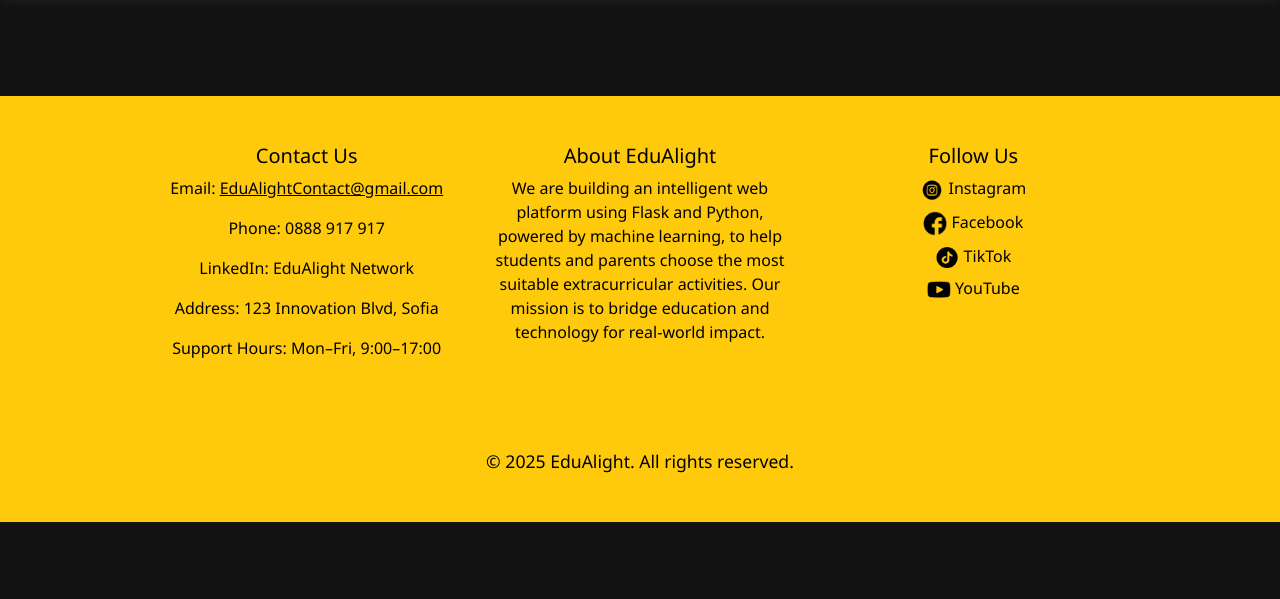
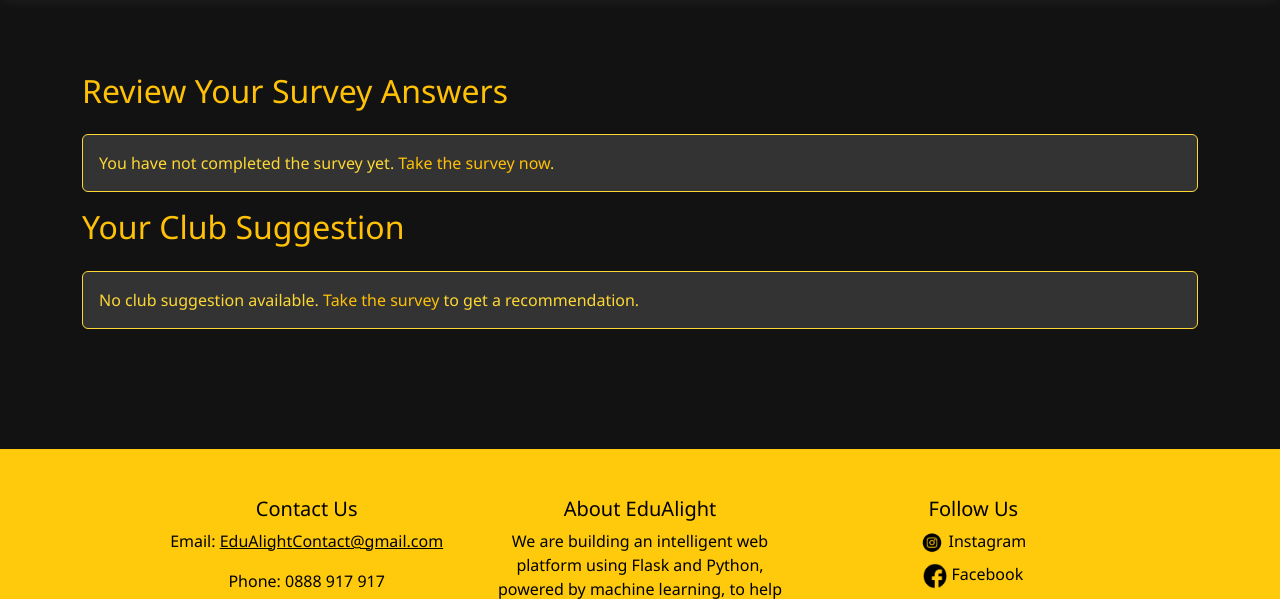
Before and after one commit to codingburgas/2425-11-g-pp-student-practices-assignment-team8, a Flask app: page /services in a window 1280 px wide. Shown: the part 72-671 px from the top of the page. Run offline with Flask 3, Linux system fonts and the light colour scheme; some libraries are stand-ins or nearby versions.

Commit message:
Refactor club join button and update session handling for survey answers which closes #29 and #30

```diff
--- a/src/main/routes.py
+++ b/src/main/routes.py
@@ -94,6 +94,9 @@ def poll():
             'enjoy_math': request.form.get('enjoy_math', 'false')
         }
 
+        # Store survey answers in session for review in services page
+        session['last_survey_answers'] = survey_data
+
         # Convert survey data to feature vector
         features = survey_to_features(survey_data)
 
@@ -113,7 +116,9 @@ def poll():
 
 @main_bp.route('/services')
 def services():
-    return render_template("base.html", current_user=current_user)
+    survey_answers = session.get('last_survey_answers')
+    recommended_club = session.get('recommended_club')
+    return render_template("services.html", current_user=current_user, survey_answers=survey_answers, recommended_club=recommended_club)
 
 @main_bp.route('/profile')
 def profile():
--- /dev/null
+++ b/src/main/templates/services.html
@@ -0,0 +1,44 @@
+{% extends "base.html" %}
+{% block title %}Services - Review Your Survey & Suggestions{% endblock %}
+
+{% block content %}
+<div class="container my-5">
+    <h2 class="mb-4 text-warning">Review Your Survey Answers</h2>
+    {% if survey_answers %}
+        <div class="card bg-dark text-warning mb-4 p-4">
+            <h5>Your Last Survey Responses:</h5>
+            <ul class="list-group list-group-flush">
+                <li class="list-group-item bg-dark text-warning">Enjoy Activities: <strong>{{ survey_answers.enjoy_activities|capitalize }}</strong></li>
+                <li class="list-group-item bg-dark text-warning">Enjoy Sports: <strong>{{ survey_answers.enjoy_sports|capitalize }}</strong></li>
+                <li class="list-group-item bg-dark text-warning">Enjoy Art: <strong>{{ survey_answers.enjoy_art|capitalize }}</strong></li>
+                <li class="list-group-item bg-dark text-warning">Enjoy Science: <strong>{{ survey_answers.enjoy_science|capitalize }}</strong></li>
+                <li class="list-group-item bg-dark text-warning">Enjoy Clubs: <strong>{{ survey_answers.enjoy_clubs|capitalize }}</strong></li>
+                <li class="list-group-item bg-dark text-warning">Enjoy Field Trips: <strong>{{ survey_answers.enjoy_fieldtrips|capitalize }}</strong></li>
+                <li class="list-group-item bg-dark text-warning">Overall Satisfied: <strong>{{ survey_answers.overall_satisfied|capitalize }}</strong></li>
+                <li class="list-group-item bg-dark text-warning">More Resources: <strong>{{ survey_answers.more_resources|capitalize }}</strong></li>
+                <li class="list-group-item bg-dark text-warning">Recommend: <strong>{{ survey_answers.recommend|capitalize }}</strong></li>
+                <li class="list-group-item bg-dark text-warning">Enjoy Math: <strong>{{ survey_answers.enjoy_math|capitalize }}</strong></li>
+            </ul>
+        </div>
+    {% else %}
+        <div class="alert alert-warning">You have not completed the survey yet. <a href="{{ url_for('main_bp.poll') }}" class="text-warning">Take the survey now</a>.</div>
+    {% endif %}
+
+    <h2 class="mb-4 text-warning">Your Club Suggestion</h2>
+    {% if recommended_club %}
+        <div class="card bg-black text-warning p-4 mb-4">
+            <div class="d-flex align-items-center">
+                <img src="{{ url_for('static', filename='images/' + recommended_club.image) }}" alt="{{ recommended_club.name }}" style="width:120px; height:90px; object-fit:cover; border-radius:10px; border:2px solid #ffc107; margin-right:20px;">
+                <div>
+                    <h4 class="mb-1">{{ recommended_club.name }}</h4>
+                    <p class="mb-1">👨‍🏫 Teacher: {{ recommended_club.teacher }}</p>
+                    <p class="mb-1">{{ recommended_club.description }}</p>
+                    <a href="{{ url_for('main_bp.club_detail', club_slug=recommended_club.slug) }}" class="btn btn-primary mt-2">View Club Details</a>
+                </div>
+            </div>
+        </div>
+    {% else %}
+        <div class="alert alert-warning">No club suggestion available. <a href="{{ url_for('main_bp.poll') }}" class="text-warning">Take the survey</a> to get a recommendation.</div>
+    {% endif %}
+</div>
+{% endblock %}
```
Also changed, not shown: src/main/templates/club_recommendation.html (+11 -20 lines).
